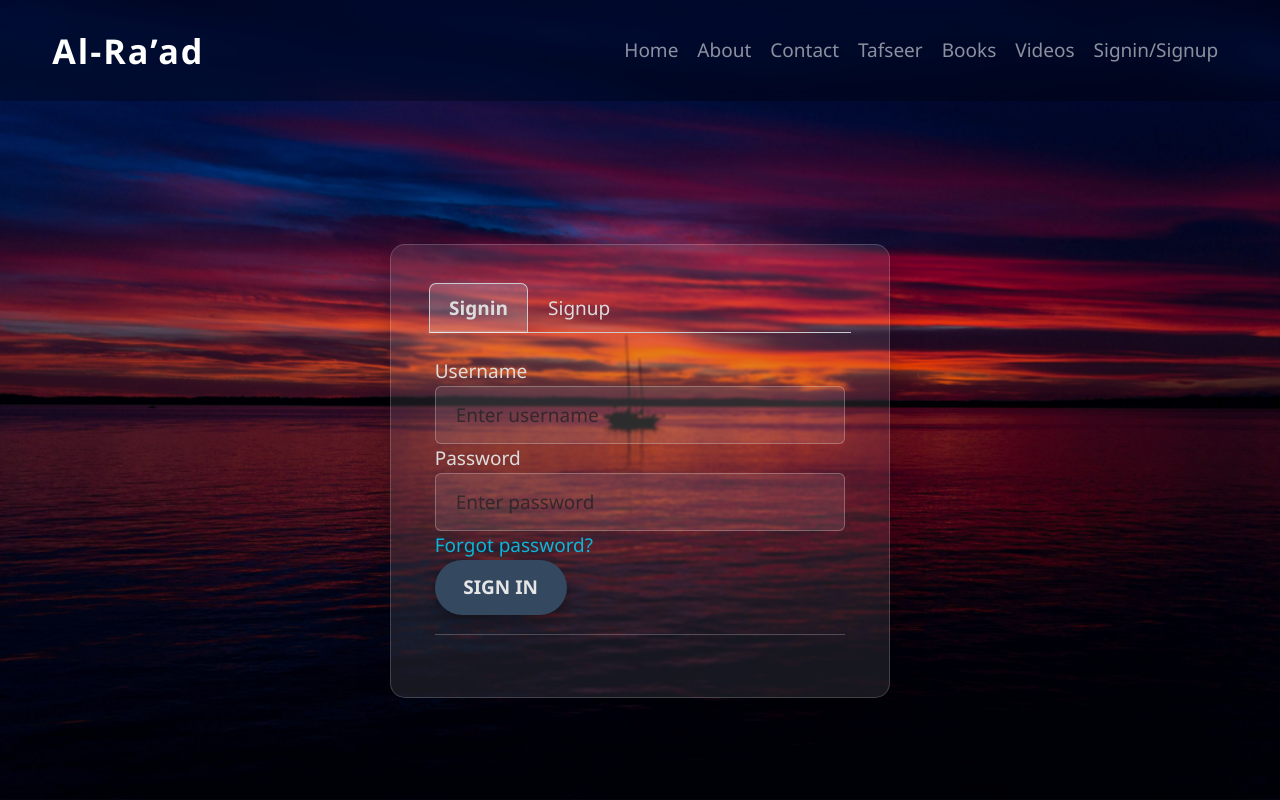
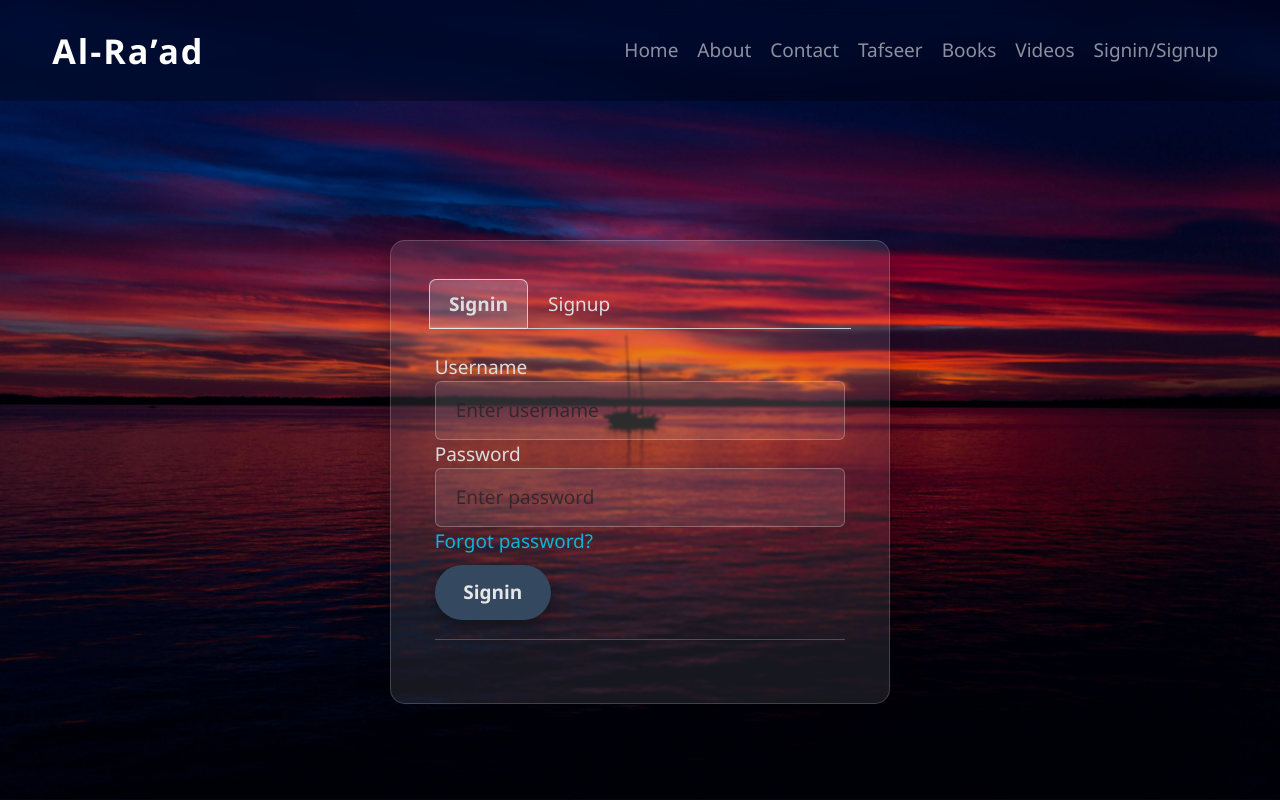
Before and after one commit to usmanhameed2017/al-raad, a React (Vite) app in the folder client/: page /login in a window 1280 px wide. Shown: the top 800 px of the page. Built offline with nearby package versions, Linux system fonts and the light colour scheme; no server answers.

Commit message:
Login page styling updated

```diff
--- a/client/src/pages/marketing/Login/index.jsx
+++ b/client/src/pages/marketing/Login/index.jsx
@@ -63,13 +63,15 @@ function Login()
                                         <span className="text-danger"><ErrorMessage name="password" /></span>
                                     </div>
                                     {/* Forgot password */}
-                                    <div className="form-group">
+                                    <div className="form-group mb-2">
                                         <Link className="text-info" style={{ cursor: "pointer" }} to='/security/forgotPassword'>
                                             Forgot password?
                                         </Link>
                                     </div>
                                     {/* Sign in */}
-                                    <Button type="submit" className="custom-btn w-100 mt-3" disabled={ isLoading === false }>SIGN IN</Button>
+                                    <div className="form-group d-block">
+                                        <Button type="submit" className="w-100" disabled={ isLoading === false }>Signin</Button>
+                                    </div>
                                     <hr />
                                 </Form>
                             </motion.div>
@@ -106,13 +108,13 @@ function Login()
                                         <span className="text-danger"><ErrorMessage name="password" /></span>
                                     </div>
                                     {/* Confirm password */}
-                                    <div className="form-group">
+                                    <div className="form-group mb-2">
                                         <label htmlFor="cpassword">Confirm Password</label>
                                         <Field type='password' name='cpassword' className='form-control' placeholder="Re-enter password" />
                                         <span className="text-danger"><ErrorMessage name="cpassword" /></span>
                                     </div>
                                     {/* Sign up */}
-                                    <Button type="submit" className="custom-btn w-100 mt-3">SIGN UP</Button>
+                                    <Button type="submit" className="custom-btn w-100 mt-3">Signup</Button>
                                 </Form>
                             </motion.div>
                         </FormBS>
```
